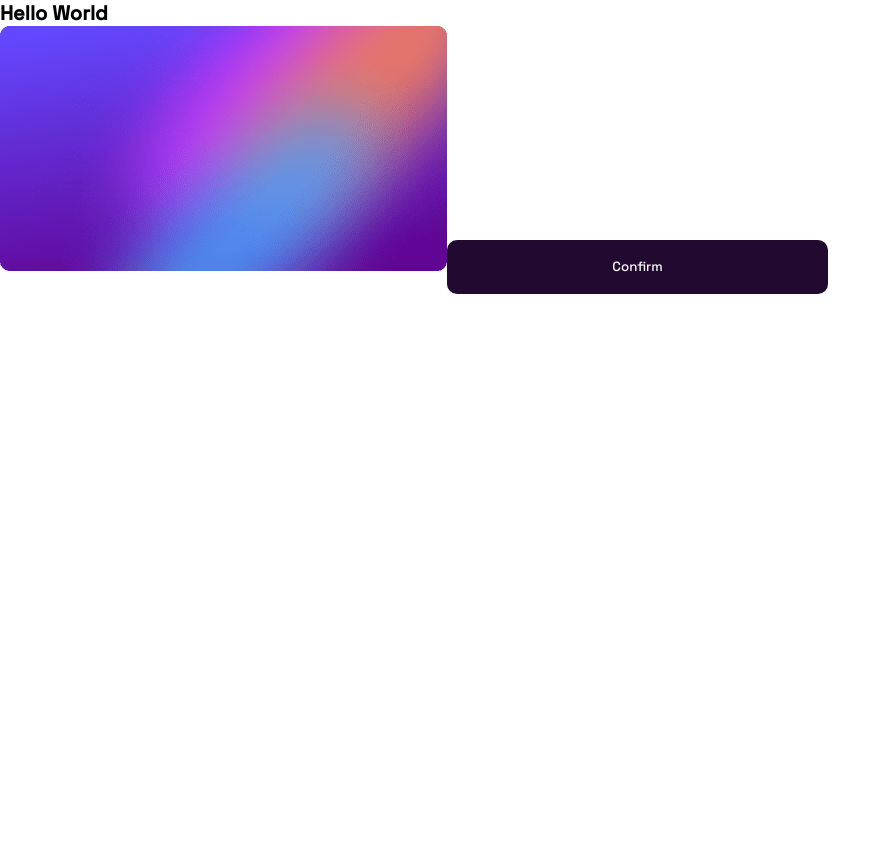
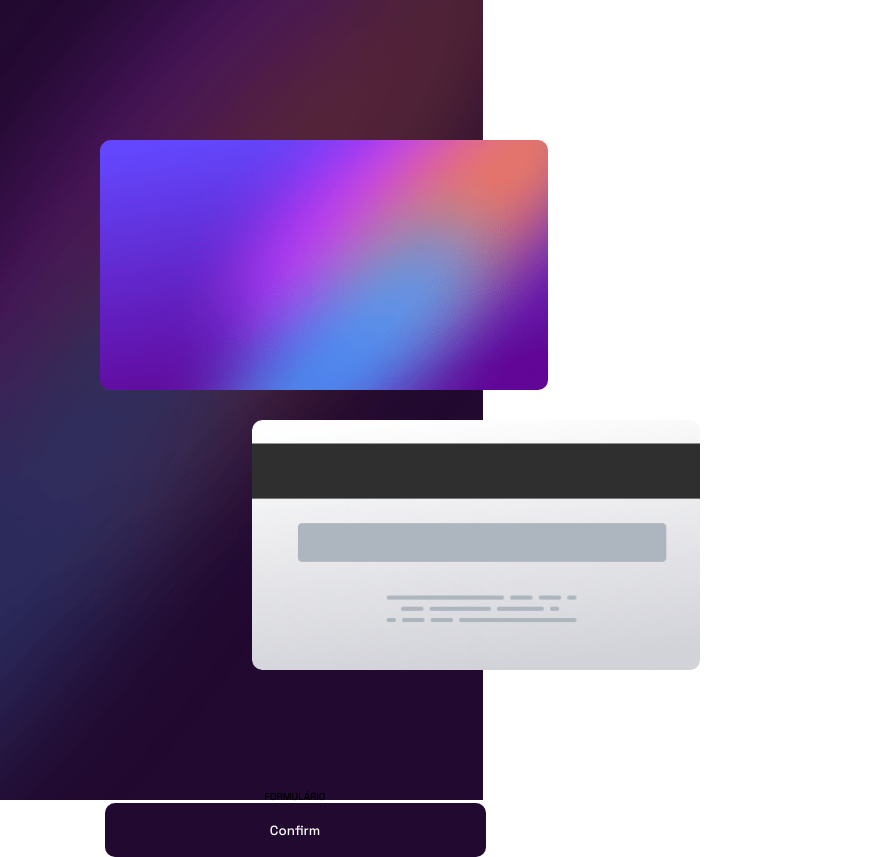
Before and after one commit to JsCodeDevlopment/Card-Validation, a React (Vite) app: page / in a window 1280 px wide. Shown: the whole page, without its empty margins (0-891 px from the left). Before the commit the page ends 800 px from the top, so only its background shows below. Built offline with nearby package versions, Linux system fonts and the light colour scheme.

Commit message:
fix: initial front-end

```diff
--- a/src/App.tsx
+++ b/src/App.tsx
@@ -2,18 +2,23 @@ import { ThemeProvider } from "styled-components";
 import { Imagens } from "./Styles/Images";
 import { Theme } from "./Styles/Theme";
 import { Button } from "./Components/Button";
-import { MainPage } from "./Styles/StructureStyles";
+import { MainPage, CardsDiv, FormDiv } from "./Styles/StructureStyles";
 import { ResetCSS } from "./Styles/GlobalStyle";
-
+import { FirstCard, BackCard } from "./Components/Cards";
 
 export function App() {
   return (
     <ThemeProvider theme={Theme}>
-      <ResetCSS/>
+      <ResetCSS />
       <MainPage Bg={Imagens.BgOfDesktop}>
-        <h1>Hello World</h1>
-        <img src={Imagens.FrontCard} alt="" />
-        <Button>Confirm</Button>
+        <CardsDiv>
+          <FirstCard BgCard={Imagens.FrontCard}></FirstCard>
+          <BackCard BgCard={Imagens.BackCard}></BackCard>
+        </CardsDiv>
+        <FormDiv>
+          FORMULÁRIO
+          <Button>Confirm</Button>
+        </FormDiv>
       </MainPage>
     </ThemeProvider>
   );
--- /dev/null
+++ b/src/Components/Cards.ts
@@ -0,0 +1,30 @@
+import styled, { css } from "styled-components";
+
+type CardProps = {
+    BgCard: string
+}
+
+export const FirstCard = styled.div<CardProps>`
+${({ BgCard })=>css`
+    display: flex;
+    width: 44.8rem;
+    height: 25rem;
+    background-image: url(${ BgCard });
+    background-repeat: no-repeat;
+    background-size: cover;
+    border-radius: 1rem;
+    align-self: flex-end;
+`}
+`
+export const BackCard = styled.div<CardProps>`
+${({ BgCard })=>css`
+    display: flex;
+    width: 44.8rem;
+    height: 25rem;
+    background-image: url(${ BgCard });
+    background-repeat: no-repeat;
+    background-size: cover;
+    border-radius: 1rem;
+    align-self: flex-start;
+`}
+`
--- a/src/Styles/GlobalStyle.ts
+++ b/src/Styles/GlobalStyle.ts
@@ -8,9 +8,13 @@ export const ResetCSS = createGlobalStyle`
     box-sizing: border-box;
     font-family: Space Grotesk;
     text-decoration: none;
-    background-color: ${({ theme })=>theme.colors.White};
   }
   html {
     font-size: 62.5%;
   }
+
+  html, #root{
+    width: 100%;
+    height: 100%;
+  }
 `;
--- a/src/Styles/StructureStyles.ts
+++ b/src/Styles/StructureStyles.ts
@@ -1,10 +1,37 @@
 import styled, { css } from "styled-components";
+type MainPageProps = {
+  Bg: string;
+};
+export const MainPage = styled.main<MainPageProps>`
+  ${({ Bg }) => css`
+    display: flex;
+    width: 100%;
+    height: 100vh;
+    padding: 14rem 10rem;
+    gap: 12rem;
+    flex-wrap: wrap;
+    background-image: url(${Bg});
+    background-repeat: no-repeat;
+  `}
+`;
 
-export const MainPage = styled.div`
+export const CardsDiv = styled.section`
+  ${() => css`
+    display: flex;
+    flex-direction: column;
+    width: 60rem;
+    flex-wrap: wrap-reverse;
+    gap: 3rem;
+    justify-content: space-between;
+  `}
+`;
+
+export const FormDiv = styled.div`
 ${()=>css`
-/* display: flex; */
-height: 100%;
-width: 100%;
-background-image: ${props => props.Bg};
+    display: flex;
+    flex-direction: column;
+    align-items: center;
+    justify-content: center;
+    width: 39rem;
 `}
 `
```
Also changed, not shown: src/Components/Form.ts (added).
